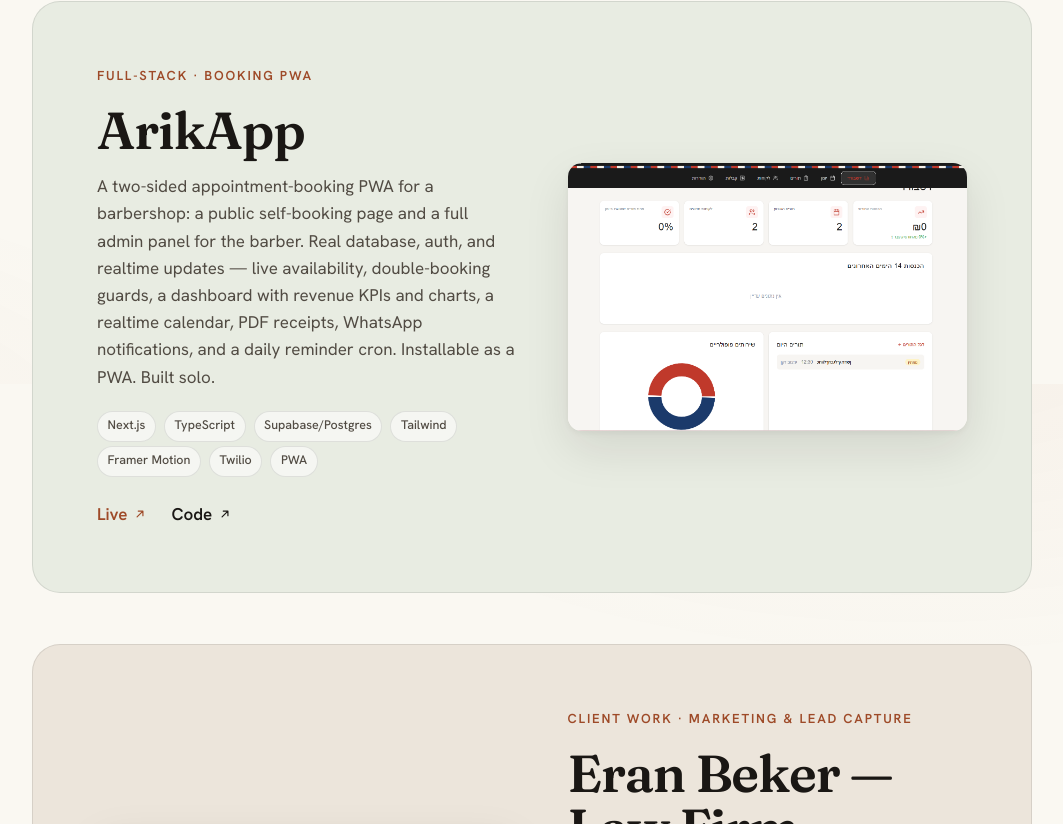
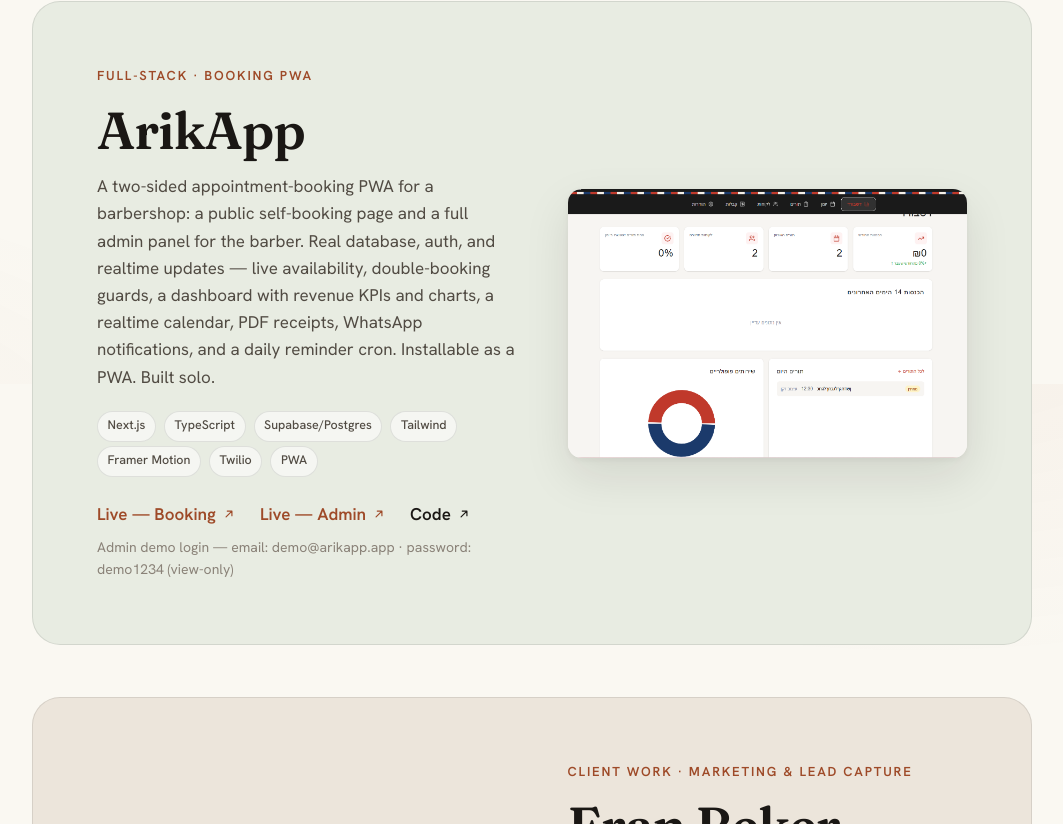
Before and after one commit to amirrahm123/Portfolio-amir, a React (Vite) app: page / in a window 1280 px wide. Shown: the part 2016-2840 px from the top of the page, without its empty margins (108-1171 px from the left). Built offline with nearby package versions, Linux system fonts and the light colour scheme.

Commit message:
Clickable project images + ArikApp dual links and demo credentials

```diff
--- a/src/components/ProjectCard/ProjectCard.module.scss
+++ b/src/components/ProjectCard/ProjectCard.module.scss
@@ -41,6 +41,7 @@
 // dimensions fight the constraint) is what keeps the screenshot contained.
 .frame {
   position: relative;
+  display: block; // an <a> uses this same class — keep it block like the div
   width: 100%;
   aspect-ratio: 1280 / 860;
   border-radius: $radius-md;
@@ -57,6 +58,23 @@
   }
 }
 
+// Clickable screenshot → opens the live site. Pointer cursor + a subtle zoom
+// (contained by the frame's overflow: hidden) signals it's interactive.
+.frameLink {
+  cursor: pointer;
+
+  &:focus-visible {
+    outline: 2px solid $color-accent-strong;
+    outline-offset: 3px;
+  }
+
+  @include motion-safe {
+    &:hover .image {
+      transform: scale(1.04);
+    }
+  }
+}
+
 .image {
   display: block;
   width: 100%;
@@ -65,6 +83,7 @@
   // important part of each screenshot (the header/nav) is what shows.
   object-fit: cover;
   object-position: top;
+  transition: transform $dur-med $ease-out;
 }
 
 .placeholder {
@@ -159,16 +178,18 @@
 
 .footer {
   margin-top: $space-xs;
+  // Stack the links row above the optional credentials line.
   display: flex;
-  flex-wrap: wrap;
-  align-items: center;
-  gap: $space-md $space-lg;
+  flex-direction: column;
+  align-items: flex-start;
+  gap: $space-xs;
 }
 
 .links {
-  display: inline-flex;
+  display: flex;
+  flex-wrap: wrap; // multiple live links (Booking + Admin) stack on mobile
   align-items: center;
-  gap: $space-lg;
+  gap: $space-xs $space-lg;
 }
 
 %link {
@@ -203,3 +224,12 @@
   font-style: italic;
   color: $color-text-faint;
 }
+
+// Small muted help line under the links (e.g. admin demo credentials).
+// Plain text — selectable so visitors can copy the password.
+.credentials {
+  font-size: $fs-meta;
+  line-height: $lh-body;
+  color: $color-text-faint;
+  max-width: 52ch;
+}
--- a/src/components/ProjectCard/ProjectCard.tsx
+++ b/src/components/ProjectCard/ProjectCard.tsx
@@ -56,20 +56,59 @@
   );
 }
 
+/** The card's primary live URL: the first labeled live link (e.g. ArikApp's
+ *  Booking page) or the single `liveUrl`, or null if the card has no live site. */
+function primaryLiveUrl(project: Project): string | null {
+  return project.liveLinks?.[0]?.url ?? project.liveUrl ?? null;
+}
+
+/** The screenshot, wrapped in a link to the primary live site when one exists.
+ *  Cards with no live URL (e.g. Amirballbot) stay a plain, non-clickable frame. */
+function ProjectMediaFrame({ project }: { project: Project }) {
+  const liveUrl = primaryLiveUrl(project);
+
+  if (!liveUrl) {
+    return (
+      <div className={styles.frame}>
+        <ProjectMedia project={project} />
+      </div>
+    );
+  }
+
+  return (
+    <a
+      className={`${styles.frame} ${styles.frameLink}`}
+      href={liveUrl}
+      target="_blank"
+      rel="noopener noreferrer"
+      aria-label={`Open the live ${project.title} site in a new tab`}
+    >
+      <ProjectMedia project={project} />
+    </a>
+  );
+}
+
 function ProjectLinks({ project }: { project: Project }) {
+  // Normalize to a list: a card may expose several labeled live links
+  // (e.g. ArikApp's Booking + Admin) or the common single `liveUrl`.
+  const liveLinks =
+    project.liveLinks ??
+    (project.liveUrl ? [{ label: 'Live', url: project.liveUrl }] : []);
+
   return (
     <div className={styles.links}>
-      {project.liveUrl && (
+      {liveLinks.map((link) => (
         <a
+          key={link.url}
           className={styles.linkPrimary}
-          href={project.liveUrl}
+          href={link.url}
           target="_blank"
           rel="noopener noreferrer"
-          aria-label={`Open the live ${project.title} site in a new tab`}
+          aria-label={`Open ${project.title} — ${link.label} in a new tab`}
         >
-          Live <ArrowIcon />
+          {link.label} <ArrowIcon />
         </a>
-      )}
+      ))}
 
       {project.codeUrl ? (
         <a
@@ -102,9 +141,7 @@
       viewport={inViewport}
     >
       <div className={styles.media}>
-        <div className={styles.frame}>
-          <ProjectMedia project={project} />
-        </div>
+        <ProjectMediaFrame project={project} />
       </div>
 
       <div className={styles.body}>
@@ -133,6 +170,9 @@
 
         <div className={styles.footer}>
           <ProjectLinks project={project} />
+          {project.credentials && (
+            <p className={styles.credentials}>{project.credentials}</p>
+          )}
         </div>
       </div>
     </motion.article>
--- a/src/data/projects.ts
+++ b/src/data/projects.ts
@@ -2,6 +2,13 @@
 // To add/edit a project, edit this file only; <ProjectCard> renders the rest.
 
 export type TintKey = 'sand' | 'sage' | 'greige' | 'blush';
+
+/** A labeled live link — used when a project exposes more than one live URL
+ *  (e.g. ArikApp's public Booking page + its Admin demo). */
+export interface LiveLink {
+  label: string;
+  url: string;
+}
 
 export interface Project {
   /** stable key for React lists + anchor ids */
@@ -15,8 +22,16 @@
   stack: string[];
   /** null = no public live link; the card omits the "Live" link entirely */
   liveUrl: string | null;
+  /**
+   * Optional multiple labeled live links (e.g. Booking + Admin). When present,
+   * these are rendered instead of the single `liveUrl`. Leave undefined for the
+   * common one-live-link case and just use `liveUrl`.
+   */
+  liveLinks?: LiveLink[];
   /** null = private repo; the card shows a muted "Private" label instead of a link */
   codeUrl: string | null;
+  /** optional small muted help line shown under the links (e.g. demo credentials) */
+  credentials?: string;
   /**
    * Image basename in src/assets/projects (no extension).
    * The resolver matches any extension, so dropping in
@@ -52,8 +67,14 @@
     description:
       'A two-sided appointment-booking PWA for a barbershop: a public self-booking page and a full admin panel for the barber. Real database, auth, and realtime updates — live availability, double-booking guards, a dashboard with revenue KPIs and charts, a realtime calendar, PDF receipts, WhatsApp notifications, and a daily reminder cron. Installable as a PWA. Built solo.',
     stack: ['Next.js', 'TypeScript', 'Supabase/Postgres', 'Tailwind', 'Framer Motion', 'Twilio', 'PWA'],
-    liveUrl: 'https://arikapp-nu.vercel.app/',
+    liveUrl: null, // uses two labeled liveLinks (Booking + Admin) instead
+    liveLinks: [
+      { label: 'Live — Booking', url: 'https://arikapp.vercel.app/' },
+      { label: 'Live — Admin', url: 'https://arikapp.vercel.app/admin/login' },
+    ],
     codeUrl: 'https://github.com/amirrahm123/arikapp',
+    credentials:
+      'Admin demo login — email: demo@arikapp.app · password: demo1234 (view-only)',
     image: 'arikapp',
     tint: 'sage',
   },
```
